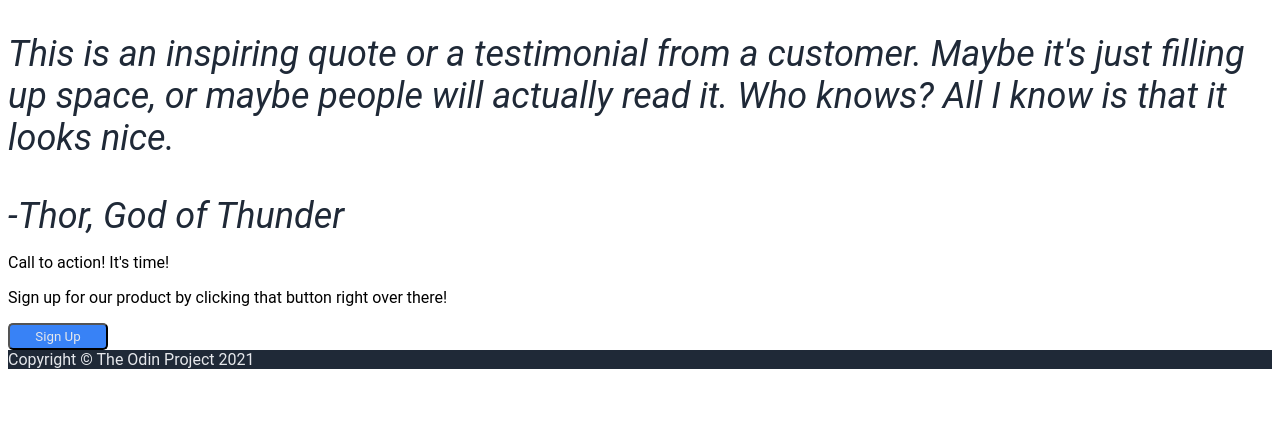
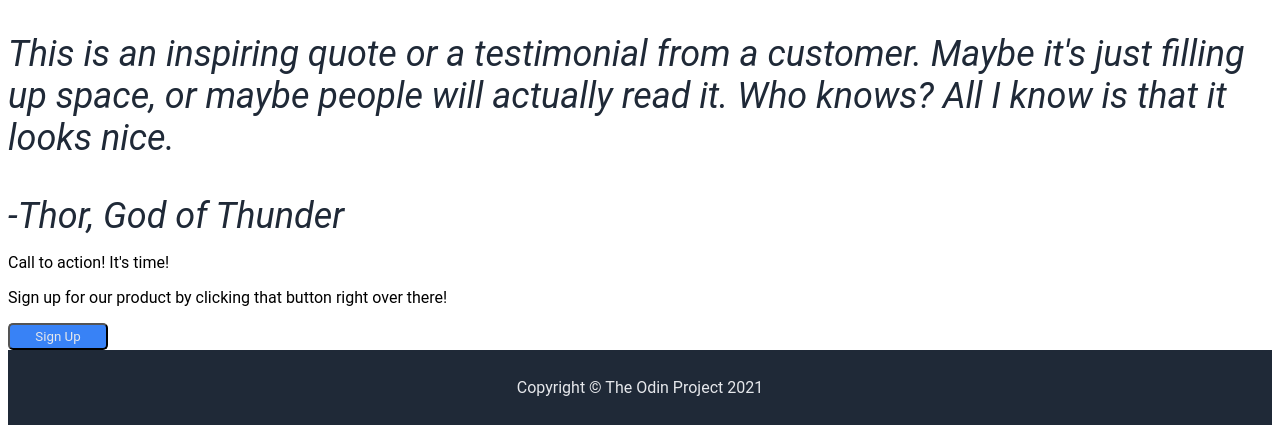
Before and after one commit to zandress/odin-landing-page, a plain HTML site: page index.html in a window 1280 px wide. Shown: the part 770-1203 px from the top of the page. Before the commit the page ends 1147 px from the top, so only its background shows below. Drawn offline with Linux system fonts and the light colour scheme.

Commit message:
set the footer

```diff
--- a/style.css
+++ b/style.css
@@ -104,3 +104,10 @@ ul {
     display: flex;
     flex-direction: column;
 }
+
+footer {
+    height: 75px;
+    display: flex;
+    justify-content: center;
+    align-items: center;
+}
```
